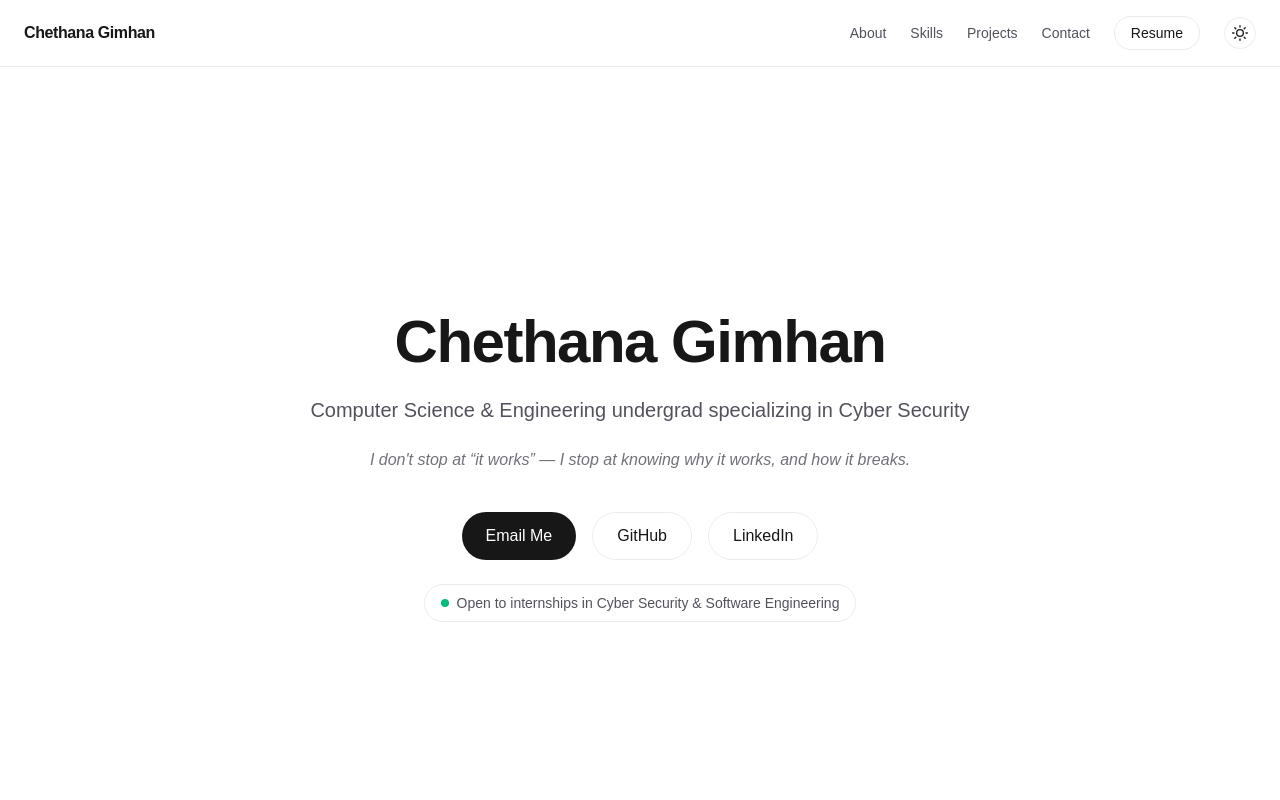
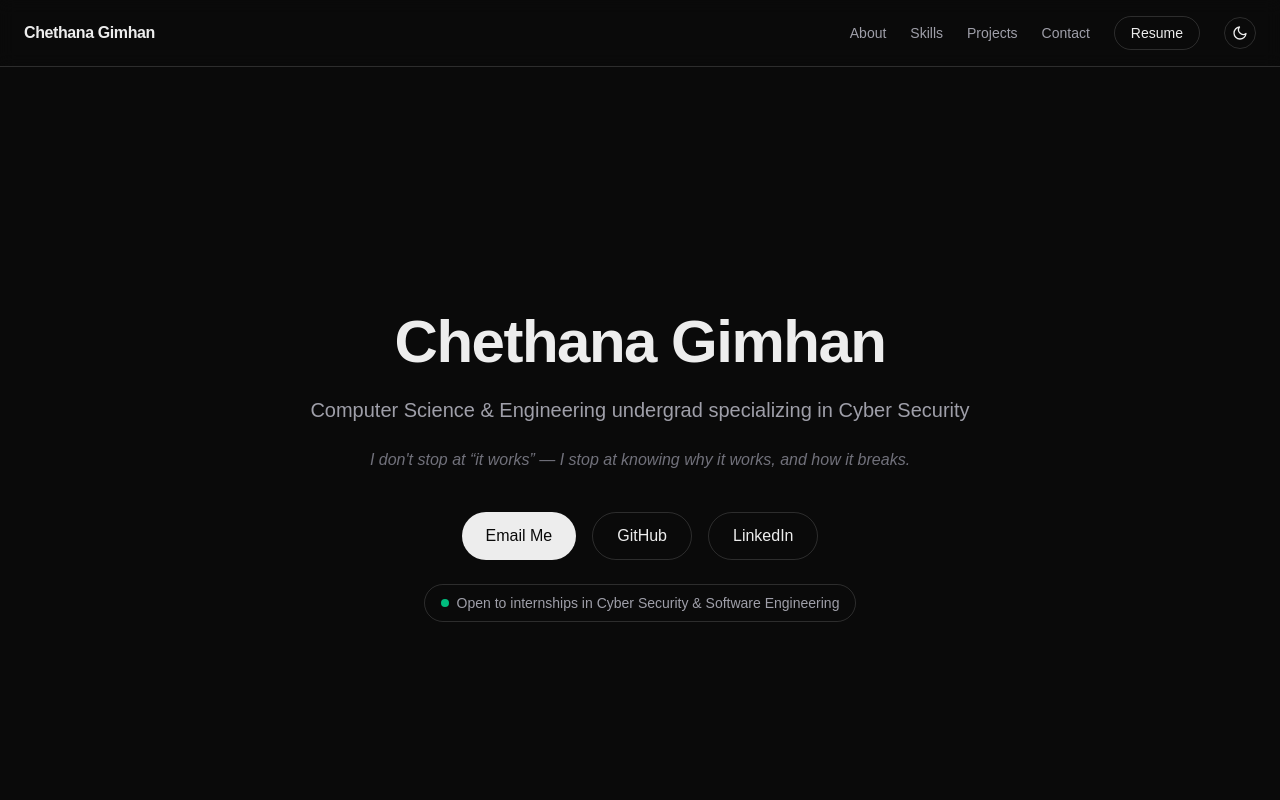
Before and after one commit to ChethanaGimhan/chethana-portfolio, a Next.js app: page / in a window 1280 px wide. Shown: the top 800 px of the page. Built offline with nearby package versions, Linux system fonts and the light colour scheme.

Commit message:
set dark theme as default and update theme initialization logic

```diff
--- a/app/components/ThemeToggle.tsx
+++ b/app/components/ThemeToggle.tsx
@@ -3,7 +3,7 @@
 import { useEffect, useState } from "react";
 
 export default function ThemeToggle() {
-  const [isDark, setIsDark] = useState(false);
+  const [isDark, setIsDark] = useState(true);
 
   useEffect(() => {
     setIsDark(document.documentElement.classList.contains("dark"));
--- a/app/layout.tsx
+++ b/app/layout.tsx
@@ -31,14 +31,14 @@ export default function RootLayout({
       className={`${geistSans.variable} ${geistMono.variable} h-full antialiased`}
     >
       <body className="min-h-full flex flex-col">
-        {/* Runs before hydration so a returning visitor who chose dark
-            mode doesn't see a flash of the light theme first. Light stays
+        {/* Runs before hydration so a returning visitor who chose light
+            mode doesn't see a flash of the dark theme first. Dark stays
             the default for everyone else, regardless of system preference. */}
         <Script id="theme-init" strategy="beforeInteractive">
           {`
             (function () {
               try {
-                if (localStorage.getItem("theme") === "dark") {
+                if (localStorage.getItem("theme") !== "light") {
                   document.documentElement.classList.add("dark");
                 }
               } catch (e) {}
```
